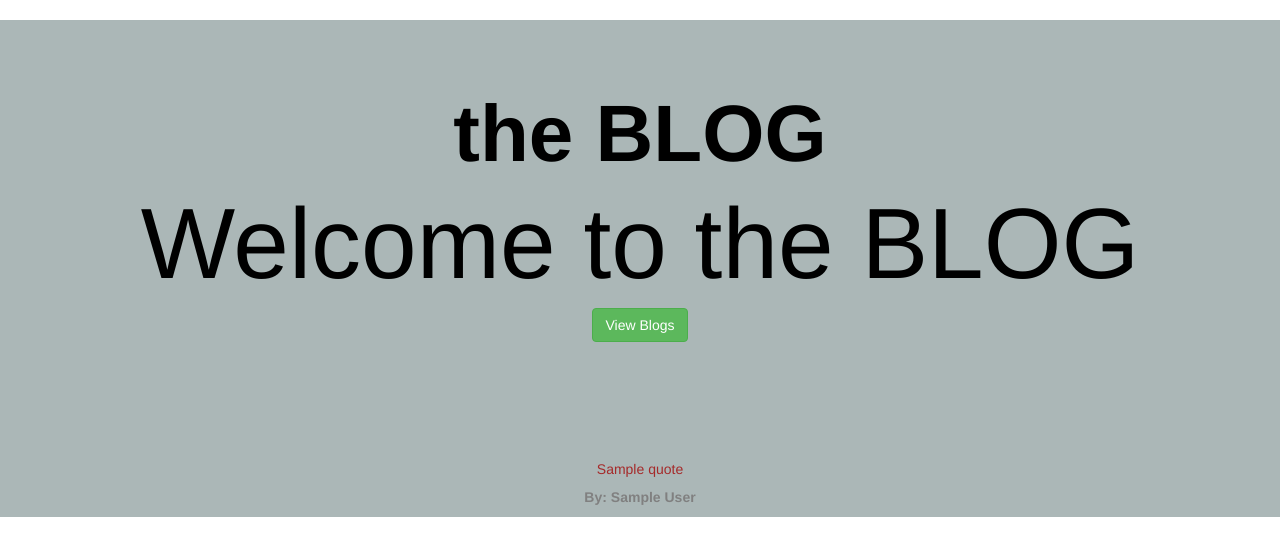
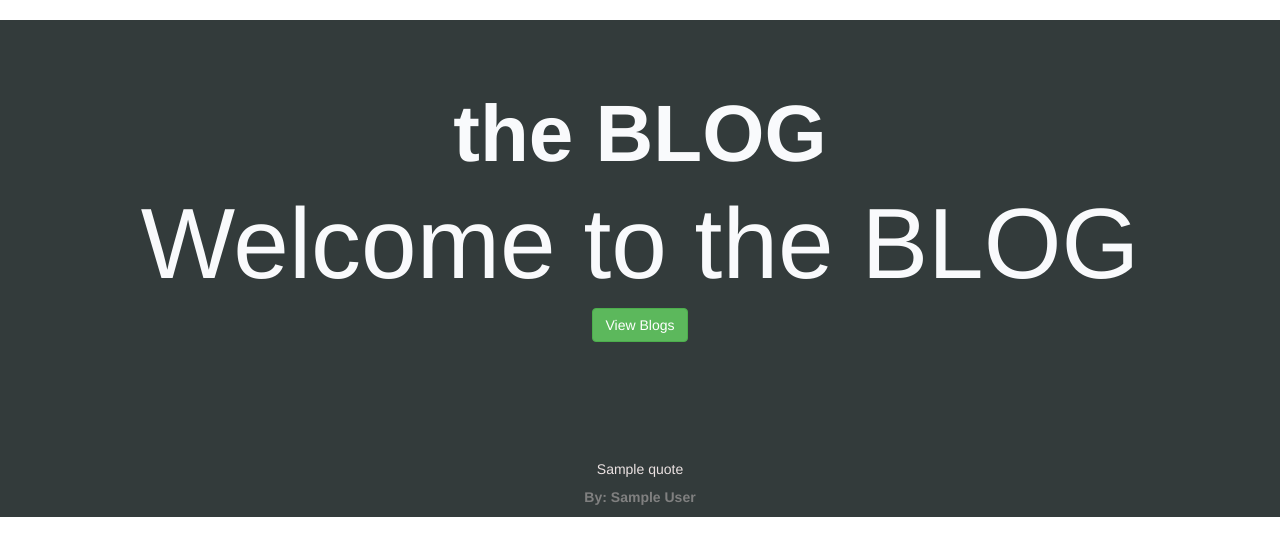
Before and after one commit to MichaelNjoroge254/Personal-Blog, a Flask app: template app/templates/index.html in a window 1280 px wide. Shown: the part 52-608 px from the top of the page. Run offline with Flask 2, Linux system fonts and the light colour scheme; the template is opened without the code that fills it: most values are stand-ins (such as "Sample title", 1, 10 or a date in 2020); some libraries are stand-ins or nearby versions.

Commit message:
modified app/templates/index.html

```diff
--- a/app/templates/index.html
+++ b/app/templates/index.html
@@ -1,7 +1,7 @@
 {% extends 'base.html' %}
 {% block content %}
-<div class="container-fluid" style="background-color: rgba(171, 183, 183, 1)">
-  <div class="container" style="color: black">
+<div class="container-fluid" style="background-color: rgb(51, 59, 59)">
+  <div class="container" style="color: rgb(249, 250, 252)">
     <h1 class="text-center head" style="font-size: 80px;padding-top: 50px"><strong>the BLOG</strong></h1>
     <div class=" text-center intro">
       <h6 style="font-size: 100px">Welcome to the BLOG</h6>
@@ -13,7 +13,7 @@
   </div>
 
     <div class="quote text-center align-bottom" style="margin-top: 120px">
-      <h5 class="ote animated fadeIn" style="animation-delay:1s;color:rgb(165, 42, 42)">{{ quote.quote }}</h5>
+      <h5 class="ote animated fadeIn" style="animation-delay:1s;color:rgb(235, 226, 226)">{{ quote.quote }}</h5>
       <p class="author" style="color: grey"><strong>By: {{ quote.author }}</strong></p>
     </div>
   </div>
```
